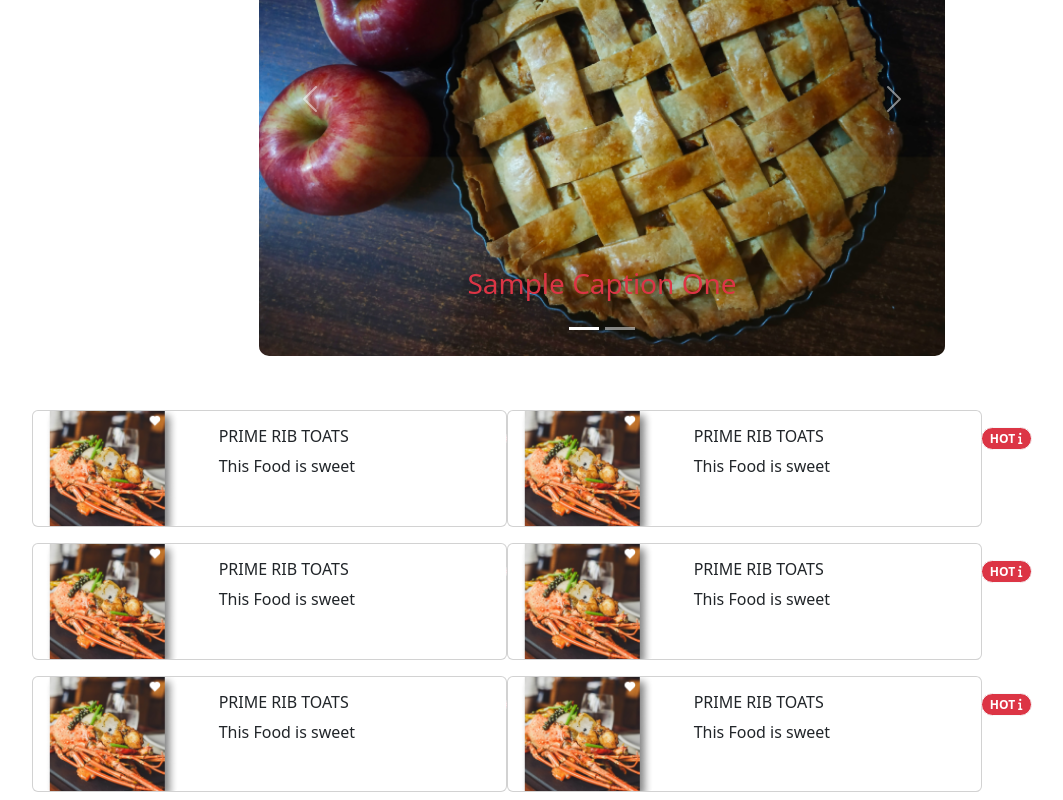
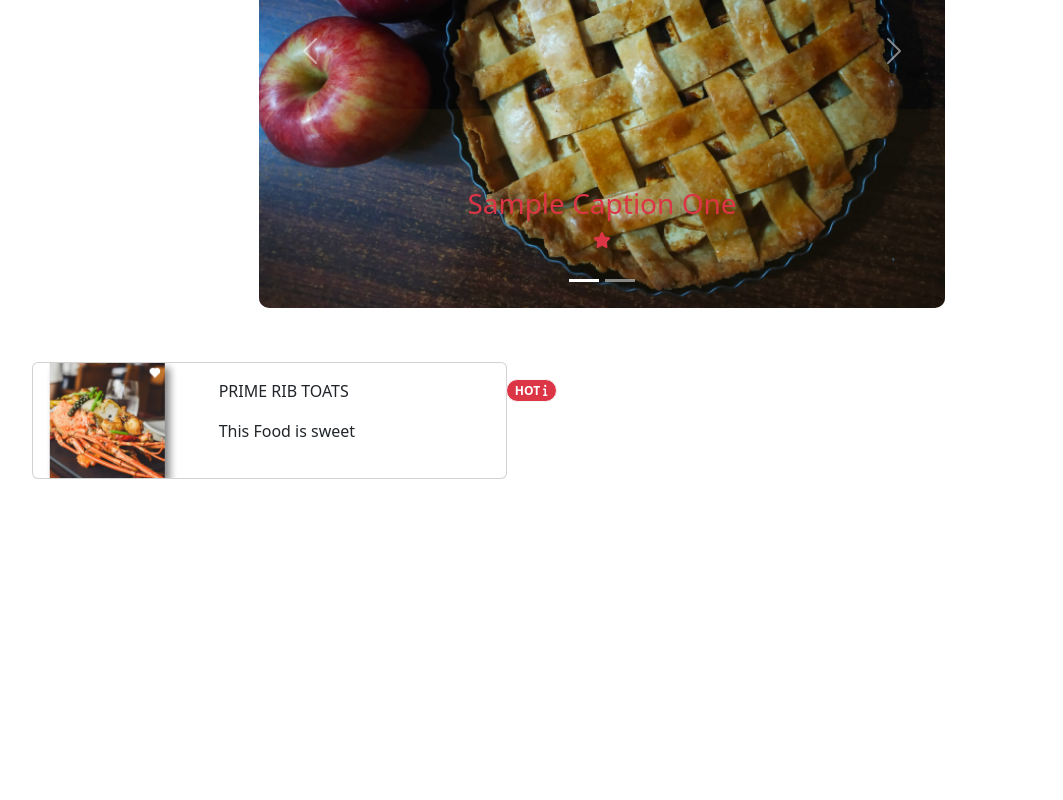
Before and after one commit to akbarob/ChefScully, a React (Create React App) app: page / in a window 1280 px wide. Shown: the part 439-1239 px from the top of the page, without its empty margins (38-1101 px from the left). After the commit the page ends 926 px from the top, so only its background shows below. Built offline with nearby package versions, Linux system fonts and the light colour scheme.

Commit message:
centered  A, E & P nav

```diff
--- a/src/Components/AnimatedRoutes.js
+++ b/src/Components/AnimatedRoutes.js
@@ -17,7 +17,7 @@ export default function AnimatedRoutes(props){
                 <Route path="/home" element={<Home/>}/>
                 <Route path="appertizers" element={<Appertizers/>}/>
                 <Route path="enteries"  element={<Enteries/>}/>
-                <Route path="dessert"   element={<Dessert des={props.desserts}/>}/>
+                <Route path="dessert"   element={<Dessert dessert={props.dish}/>}/>
             </Routes>
         </AnimatePresence>
     )
--- a/src/Components/Appetizers.js
+++ b/src/Components/Appetizers.js
@@ -2,6 +2,7 @@ import {Card, CardBody, CardImg, CardText, CardHeader, Row, Col, Breadcrumb, Bre
 import { Nav, NavItem, } from "reactstrap";
 import { NavLink } from "react-router-dom";
 import { FontAwesomeIcon } from '@fortawesome/react-fontawesome'
+import { auto } from "@popperjs/core";
 
 export default function Appertizers(){
     return(
@@ -10,7 +11,7 @@ export default function Appertizers(){
             <BreadcrumbItem><NavLink to="/home">Home</NavLink></BreadcrumbItem>
             <BreadcrumbItem active>Appertizers</BreadcrumbItem>
         </Breadcrumb>
- <div className="mx-auto col-8 text-center my-5">
+ <div className="mx-auto col-10 text-center my-4">
 
             <Nav navbar>
                 <Row>
--- a/src/Components/Carousel.js
+++ b/src/Components/Carousel.js
@@ -6,7 +6,6 @@ import {
     CarouselCaption,
 } from 'reactstrap';
 import { useState } from 'react';
-import { auto } from '@popperjs/core';
 import { FontAwesomeIcon } from '@fortawesome/react-fontawesome'
 
 
@@ -21,13 +20,14 @@ function MyCarousel() {
     // Sample items for Carousel
     const items = [
         {
-            caption: 'Sample Caption One',src:
-'images/pie di.png',
-            altText: 'Slide One'
+            caption: 'Sample Caption One',
+            src: 'images/pie di.png',
+            altText: 'Slide One',
+            rating: <FontAwesomeIcon icon="fa-solid fa-star "/>
         },
         {
-            caption: 'Sample Caption Two',src:
-'images/loaf.png',
+            caption: 'Sample Caption Two',
+            src: 'images/loaf.png',
             altText: 'Slide Two',
             rating: <FontAwesomeIcon icon="fa-solid fa-star "/>
         }
--- a/src/Components/Enteries.js
+++ b/src/Components/Enteries.js
@@ -6,11 +6,12 @@ import { FontAwesomeIcon } from '@fortawesome/react-fontawesome'
 export default function Enteries(){
     return(
         <div className="container">
-        <Breadcrumb>
-            <BreadcrumbItem><NavLink to="/home">Home</NavLink></BreadcrumbItem>
-            <BreadcrumbItem active>Enteries</BreadcrumbItem>
-        </Breadcrumb>
-        <div className="mx-auto col-8 text-center my-5">
+            <Breadcrumb>
+                <BreadcrumbItem><NavLink to="/home">Home</NavLink></BreadcrumbItem>
+                <BreadcrumbItem active>Enteries</BreadcrumbItem>
+            </Breadcrumb>
+        <div className="container"></div>
+        <div className="mx-auto col-10 text-center my-4">
             <Nav navbar>
                 <Row>
                     <Col xs={4}>
--- a/src/Components/Main component.js
+++ b/src/Components/Main component.js
@@ -5,13 +5,17 @@ import { DESSERT } from "../shared/dessert";
 
 
 
+
+
 export default function Main(){
-    const desserts = DESSERT
+
 
     return(
         <>
             <Header/>
-            <AnimatedRoutes>
+            <AnimatedRoutes
+            dish={DESSERT}
+            >
 
             </AnimatedRoutes>
         </>
--- a/src/Components/SelectMenu .js
+++ b/src/Components/SelectMenu .js
@@ -3,7 +3,7 @@ import { NavLink } from "react-router-dom";
 
 export default function SelectMenu(){
     return(
-        <div className="mx-auto col-8 text-center my-5">
+        <div className=" mx-auto col-9 text-center my-4">
             <Nav navbar>
                 <Row>
                     <Col xs={4}>
--- a/src/Components/suggestedMenu.js
+++ b/src/Components/suggestedMenu.js
@@ -1,4 +1,3 @@
-import { auto } from "@popperjs/core";
 import { Badge, Card, CardBody, CardHeader, CardImg, CardImgOverlay, CardText,Col,Row } from "reactstrap";
 import { FontAwesomeIcon } from '@fortawesome/react-fontawesome'
 
@@ -19,8 +18,8 @@ export default function Suggested(){
                     <Col xs={8}>
                         <CardBody>
                             <CardText>
-                            <h6 className="">PRIME RIB TOATS</h6>
-                                <p>This Food is sweet</p>
+                            <p className="">PRIME RIB TOATS</p>
+                                This Food is sweet
                             </CardText>
                         </CardBody>
 
@@ -28,115 +27,6 @@ export default function Suggested(){
                 </Row>
             </Card>
 
-            <Card className="col-md-5 my-2">
-                <Row>
-                    <Col xs={4}>
-                        <CardImg src="images/lobster.png" className="position-relative"/>
-                        <CardImgOverlay>
-                            <Badge className="bg-danger position-absolute top-5 start-100  badge rounded-pill border border-light">
-                                HOT <FontAwesomeIcon icon="fa-solid fa-info" />
-                            </Badge>
-                        </CardImgOverlay>
-                    </Col>
-                    <Col xs={8}>
-                        <CardBody>
-                            <CardText>
-                            <h6>PRIME RIB TOATS</h6>
-                                <p>This Food is sweet</p>
-                            </CardText>
-                        </CardBody>
-
-                    </Col>
-                </Row>
-            </Card>
-
-            <Card className="col-md-5 my-2">
-                <Row>
-                    <Col xs={4}>
-                        <CardImg src="images/lobster.png" className="position-relative"/>
-                        <CardImgOverlay>
-                            <Badge className="bg-danger position-absolute top-5 start-100  badge rounded-pill border border-light">
-                                HOT <FontAwesomeIcon icon="fa-solid fa-info" />
-                            </Badge>
-                        </CardImgOverlay>
-                    </Col>
-                    <Col xs={8}>
-                        <CardBody>
-                            <CardText>
-                            <h6>PRIME RIB TOATS</h6>
-                                <p>This Food is sweet</p>
-                            </CardText>
-                        </CardBody>
-
-                    </Col>
-                </Row>
-            </Card>
-
-            <Card className="col-md-5 my-2">
-                <Row>
-                    <Col xs={4}>
-                        <CardImg src="images/lobster.png" className="position-relative"/>
-                        <CardImgOverlay>
-                            <Badge className="bg-danger position-absolute top-5 start-100  badge rounded-pill border border-light">
-                                HOT <FontAwesomeIcon icon="fa-solid fa-info" />
-                            </Badge>
-                        </CardImgOverlay>
-                    </Col>
-                    <Col xs={8}>
-                        <CardBody>
-                            <CardText>
-                            <h6>PRIME RIB TOATS</h6>
-                                <p>This Food is sweet</p>
-                            </CardText>
-                        </CardBody>
-
-                    </Col>
-                </Row>
-            </Card>
-
-            <Card className="col-md-5 my-2 ">
-                <Row>
-                    <Col xs={4}>
-                        <CardImg src="images/lobster.png" className="position-relative"/>
-                        <CardImgOverlay>
-                            <Badge className="bg-danger position-absolute top-5 start-100  badge rounded-pill border border-light">
-                                HOT <FontAwesomeIcon icon="fa-solid fa-info" />
-                            </Badge>
-                        </CardImgOverlay>
-                    </Col>
-                    <Col xs={8}>
-                        <CardBody>
-                            <CardText>
-                            <h6>PRIME RIB TOATS</h6>
-                                <p>This Food is sweet</p>
-                            </CardText>
-                        </CardBody>
-
-                    </Col>
-                </Row>
-            </Card>
-
-            <Card className="col-md-5 my-2 ">
-                <Row>
-                    <Col xs={4}>
-                        <CardImg src="images/lobster.png" className="position-relative"/>
-                        <CardImgOverlay>
-                            <Badge className="bg-danger position-absolute top-5 start-100  badge rounded-pill border border-light">
-                                HOT <FontAwesomeIcon icon="fa-solid fa-info" />
-                            </Badge>
-                        </CardImgOverlay>
-                    </Col>
-                    <Col xs={8}>
-                        <CardBody>
-                            <CardText>
-                            <h6>PRIME RIB TOATS</h6>
-                                <p>This Food is sweet</p>
-                            </CardText>
-                        </CardBody>
-
-                    </Col>
-                </Row>
-            </Card>
 
             </Row>
 
```
Also changed, not shown: src/Components/Dessert.js (+37 -58 lines).
